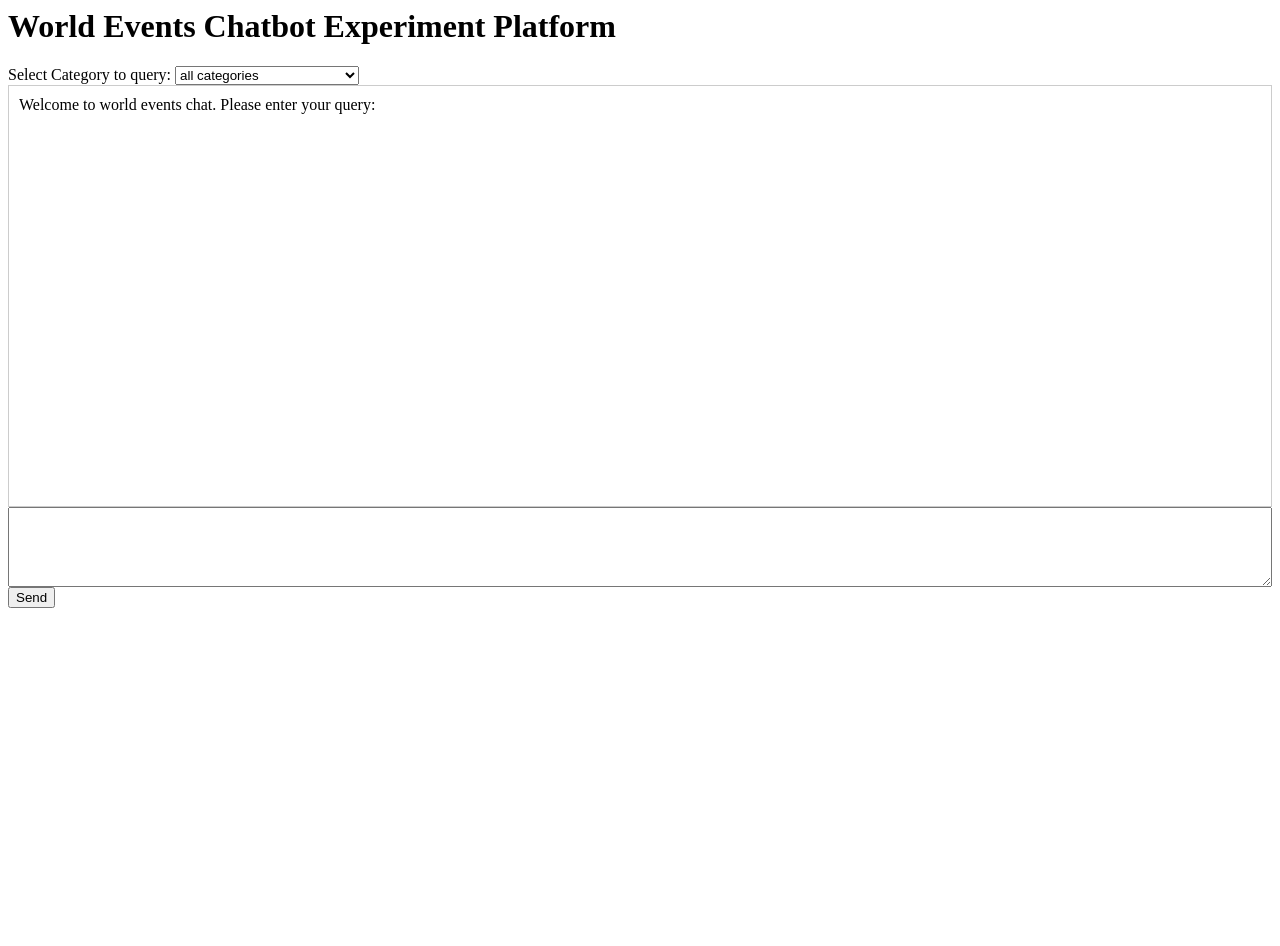
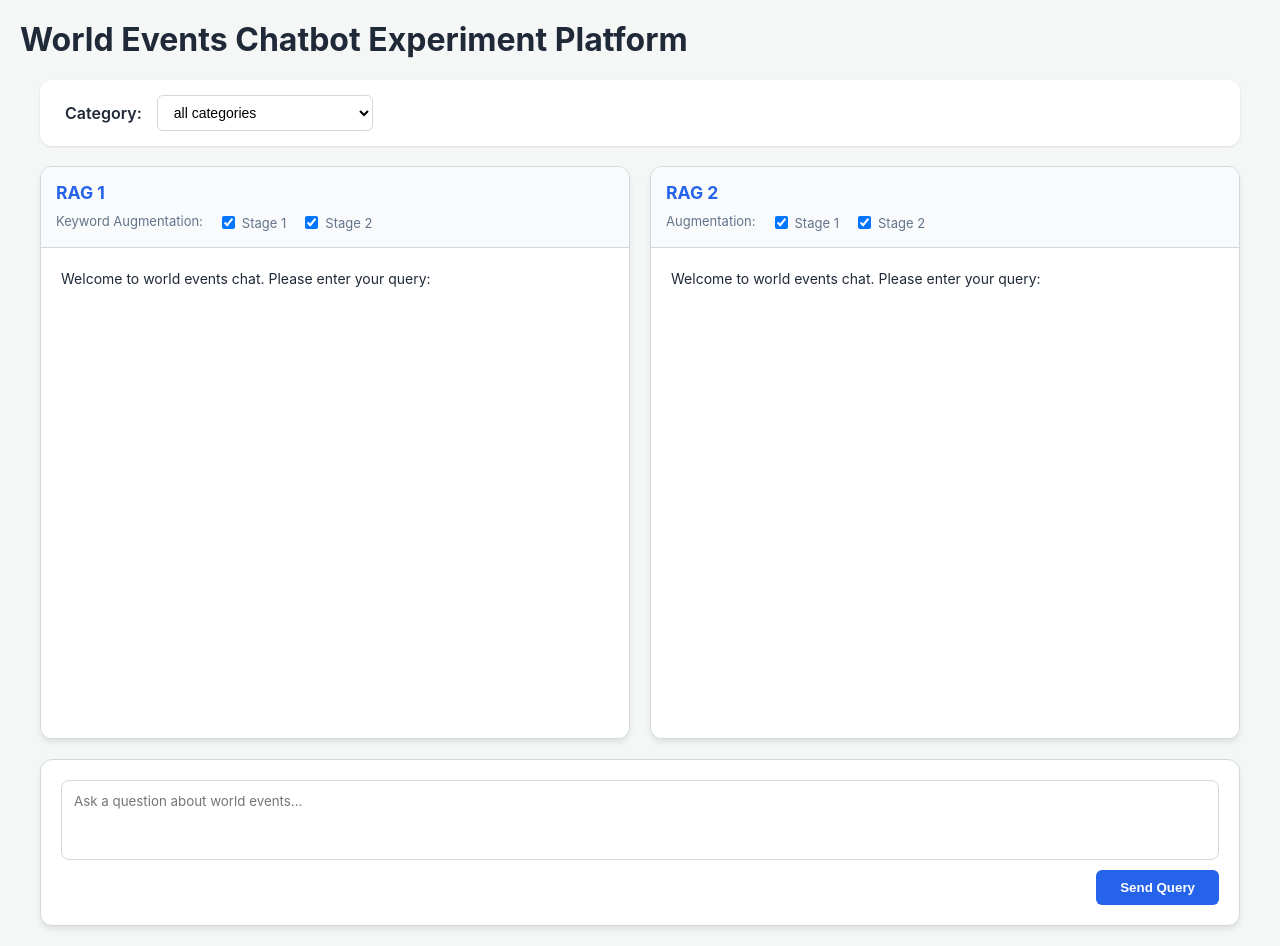
Before and after one commit to fareed1983/worldEventsRagBot, a Flask app: page /chat.html in a window 1280 px wide. Before the commit the page ends 608 px from the top, so only its background shows below. Run offline with Flask 3, Linux system fonts and the light colour scheme; parts of the project's set-up code (start-up, migrations or seed data) failed here and were passed over.

Commit message:
got comparison for different combinations of keyword augmentations

```diff
--- a/srv/server.py
+++ b/srv/server.py
@@ -44,11 +44,14 @@ def post_events_chat_job():
 	if not query:
 		return jsonify({"error": "Missing required parameter: query"}), 400
 
+	stage1 = data.get("stage1", "True")
+	stage2 = data.get("stage2", "True")
+
 	if mode != "raw" and mode != "rag":
 		return jsonify({"error": "Bad value for mode parameter"}), 400
 
 	category = data.get("category") # can be posted without a category
-	job_id = start_chat_job(mode, category, query)
+	job_id = start_chat_job(mode, category, query, stage1, stage2)
 
 	if job_id is None:
 		return jsonify({"error": "Server busy"}), 429
--- /dev/null
+++ b/srv/static/css/styles.css
@@ -0,0 +1,146 @@
+:root {
+    --bg-gray: #f4f7f6;
+    --border-color: #d1d9e0;
+    --primary-accent: #2563eb;
+    --panel-bg: #ffffff;
+    --text-dark: #1f2937;
+}
+
+body {
+    background-color: var(--bg-gray);
+    font-family: -apple-system, BlinkMacSystemFont, "Segoe UI", Roboto, Helvetica, Arial, sans-serif;
+    color: var(--text-dark);
+    margin: 0;
+    padding: 20px;
+}
+
+.main-container {
+    max-width: 1200px;
+    margin: 0 auto;
+}
+
+.top-controls {
+    background: var(--panel-bg);
+    padding: 15px 25px;
+    border-radius: 12px;
+    margin-bottom: 20px;
+    box-shadow: 0 1px 3px rgba(0,0,0,0.1);
+    display: flex;
+    align-items: center;
+    gap: 15px;
+}
+
+select {
+    padding: 8px 12px;
+    border-radius: 6px;
+    border: 1px solid var(--border-color);
+    background: white;
+    font-size: 14px;
+    cursor: pointer;
+}
+
+/* Comparison Columns */
+.comparison-wrapper {
+    display: flex;
+    gap: 20px;
+    margin-bottom: 20px;
+}
+
+.rag-column {
+    flex: 1;
+    background: var(--panel-bg);
+    border-radius: 12px;
+    border: 1px solid var(--border-color);
+    overflow: hidden;
+    display: flex;
+    flex-direction: column;
+    box-shadow: 0 4px 6px -1px rgba(0, 0, 0, 0.1);
+}
+
+.column-header {
+    padding: 15px;
+    background: #f8fafc;
+    border-bottom: 1px solid var(--border-color);
+}
+
+.column-header h3 {
+    margin: 0 0 10px 0;
+    font-size: 1.1rem;
+    color: var(--primary-accent);
+}
+
+.augmentation-controls {
+    display: flex;
+    gap: 15px;
+    font-size: 13px;
+    color: #64748b;
+}
+
+.augmentation-controls label {
+    display: flex;
+    align-items: center;
+    gap: 4px;
+    cursor: pointer;
+}
+
+/* Chat Messages */
+.chat-box {
+    height: 450px;
+    padding: 20px;
+    overflow-y: auto;
+    background: #ffffff;
+    font-size: 14px;
+    line-height: 1.5;
+}
+
+.chat-box div {
+    margin-bottom: 12px;
+}
+
+/* Input Area */
+.input-wrapper {
+    background: var(--panel-bg);
+    padding: 20px;
+    border-radius: 12px;
+    border: 1px solid var(--border-color);
+    box-shadow: 0 4px 6px -1px rgba(0, 0, 0, 0.1);
+}
+
+textarea {
+    width: 100%;
+    height: 80px;
+    padding: 12px;
+    border-radius: 8px;
+    border: 1px solid var(--border-color);
+    font-family: inherit;
+    resize: none;
+    box-sizing: border-box;
+    margin-bottom: 10px;
+    transition: border-color 0.2s;
+}
+
+textarea:focus {
+    outline: none;
+    border-color: var(--primary-accent);
+}
+
+button {
+    background-color: var(--primary-accent);
+    color: white;
+    border: none;
+    padding: 10px 24px;
+    border-radius: 6px;
+    font-weight: 600;
+    cursor: pointer;
+    transition: opacity 0.2s;
+    display: block;
+    margin-left: auto;
+}
+
+button:hover {
+    opacity: 0.9;
+}
+
+::-webkit-scrollbar { width: 6px; }
+::-webkit-scrollbar-track { background: transparent; }
+::-webkit-scrollbar-thumb { background: #cbd5e1; border-radius: 10px; }
--- a/srv/templates/base.html
+++ b/srv/templates/base.html
@@ -6,6 +6,8 @@
             <meta charset="UTF-8">
             <meta name="viewport" content="width=device-width, initial-scale=1.0">
             <title>World Events Chatbot Using Hierarchical RAG</title>
+            <link rel="stylesheet" href="{{ url_for('static', filename='css/styles.css') }}">
+
         </head>
         </html>
     </head>
--- a/srv/templates/chat.html
+++ b/srv/templates/chat.html
@@ -2,14 +2,47 @@
 
 {% block body %}
 
-Select Category to query:
-<select id="categorySelector" onchange="selectCategory()"></select>
 
-<div id="chatMessages" style="border:1px solid #ccc; padding:10px; height:400px; overflow:auto;"></div>
+<div class="main-container">
 
-<div id="inputArea">
-    <textarea id="inputBox" style="width:100%; height:80px;"></textarea>
-    <button onclick="submit()">Send</button>
+    <div class="top-controls">
+        <span style="font-weight: 600;">Category:</span>
+        <select id="categorySelector" onchange="selectCategory()"></select>
+    </div>
+
+    <div class="comparison-wrapper">
+        <!-- RAG Column 1 -->
+        <div class="rag-column">
+            <div class="column-header">
+                <h3>RAG 1</h3>
+                <div class="augmentation-controls">
+                    <span>Keyword Augmentation:</span>
+                    <label><input type="checkbox" id="lStage1Expansion" checked> Stage 1</label>
+                    <label><input type="checkbox" id="lStage2Expansion" checked> Stage 2</label>
+                </div>
+            </div>
+            <div id="ragMessages" class="chat-box"></div>
+        </div>
+
+        <!-- RAG Column 2 -->
+        <div class="rag-column">
+            <div class="column-header">
+                <h3>RAG 2</h3>
+                <div class="augmentation-controls">
+                    <span>Augmentation:</span>
+                    <label><input type="checkbox" id="rStage1Expansion" checked> Stage 1</label>
+                    <label><input type="checkbox" id="rStage2Expansion" checked> Stage 2</label>
+                </div>
+            </div>
+            <div id="rawMessages" class="chat-box"></div>
+        </div>
+    </div>
+
+    <div id="inputArea" class="input-wrapper">
+        <textarea id="inputBox" placeholder="Ask a question about world events..."></textarea>
+        <button onclick="submit()">Send Query</button>
+    </div>
+
 </div>
 
 <script>
@@ -25,11 +58,11 @@ let currentJobId = null;
 
 var categories = [];
 
-function addMessage(text) {
+function addMessage(target, text) {
     const div = document.createElement("div");
     div.innerHTML = text;
-    document.getElementById("chatMessages").appendChild(div);
-    document.getElementById("chatMessages").scrollTop = 999999;
+    document.getElementById(target).appendChild(div);
+    document.getElementById(target).scrollTop = 999999;
 }
 
 function clearInput() {
@@ -68,8 +101,8 @@ function renderCategories() {
         container.appendChild(opt);
     });
 
-    addMessage("Welcome to world events chat. Please enter your query:");
-
+    addMessage("ragMessages", "Welcome to world events chat. Please enter your query:");
+    addMessage("rawMessages", "Welcome to world events chat. Please enter your query:");
 }
 
 function selectCategory() {
@@ -84,73 +117,94 @@ function submit() {
     if (state === States.QUERY_INPUT) {
         if (!text.trim()) return;
 
-        addMessage("<b>You:</b> " + text);
+        addMessage("ragMessages", "<b>You:</b> " + text);
+        addMessage("rawMessages", "<b>You:</b> " + text);
+
         clearInput();
-
         startJob(text);
     }
 }
 
 function startJob(query) {
 
-    addMessage("Sending job...");
+    addMessage("ragMessages", "Sending job...");
+    addMessage("rawMessages", "Sending job...");
 
     fetch("/api/events-chat-job", {
         method: "POST",
-        headers: {
-            "Content-Type": "application/json"
-        },
+        headers: {"Content-Type": "application/json"},
         body: JSON.stringify({
             query: query,
-			mode: "rag",
-            ...(selectedCategory !== undefined && {category: categories[selectedCategory]})
+            stage1: lStage1Expansion.checked,
+            stage2: lStage2Expansion.checked,
+            mode: "rag",
+            ...(selectedCategory !== undefined && {
+                category: categories[selectedCategory]
+            })
         })
     })
     .then(res => res.json())
-    .then(data => {
-        if (data.error) {
-            addMessage("Error" + data.error);
-            state = States.QUERY_INPUT;
-            return;
-        }
+    .then(data => handleJobResponse(data, "ragMessages"));
 
-        currentJobId = data.jobId;
-        addMessage("Job started: " + currentJobId);
-
-        state = States.PROCESSING;
-        pollJob();
-    });
+    fetch("/api/events-chat-job", {
+        method: "POST",
+        headers: {"Content-Type": "application/json"},
+        body: JSON.stringify({
+            query: query,
+            mode: "rag",
+            stage1: rStage1Expansion.checked,
+            stage2: rStage2Expansion.checked,
+            ...(selectedCategory !== undefined && {
+                category: categories[selectedCategory]
+            })
+        })
+    })
+    .then(res => res.json())
+    .then(data => handleJobResponse(data, "rawMessages"));
 }
 
 var lastStatus = null
 
-function pollJob() {
+function handleJobResponse(data, target) {
+
+    if (data.error) {
+        addMessage(target, "Error: " + data.error);
+        return;
+    }
+
+    const jobId = data.jobId;
+    addMessage(target, "Job started: " + jobId);
+
+    pollJob(jobId, target);
+}
+
+function pollJob(jobId, target) {
+
+    let lastStatus = null;
+
     const interval = setInterval(() => {
-        fetch(`/api/events-chat-job/${currentJobId}`)
+
+        fetch(`/api/events-chat-job/${jobId}`)
         .then(res => res.json())
         .then(data => {
 
             if (data.error) {
-                addMessage("Error: " + data.error);
+                addMessage(target, "Error: " + data.error);
                 clearInterval(interval);
-                state = States.QUERY_INPUT;
                 return;
             }
 
-            if (data.status) {
-				if (lastStatus === data.status) return;
-                addMessage(data.status);
-				lastStatus = data.status;
+            if (data.status && data.status !== lastStatus) {
+                addMessage(target, data.status);
+                lastStatus = data.status;
             }
 
             if (data.result) {
                 let result = data.result.replace(/\r?\n/g, "<br>");
-                addMessage("<p><b>Result:</b></p><p>" + result + "</p>");
+                addMessage(target, "<p><b>Result:</b></p><p>" + result + "</p>");
+
                 clearInterval(interval);
-                state = States.QUERY_INPUT;
-
-                addMessage("<br><br>Please enter your query:");
-
+                addMessage(target, "<br><br>Ready for next query");
             }
         });
 
```
Also changed, not shown: srv/rag.py (+39 -25 lines), 3 other files.
